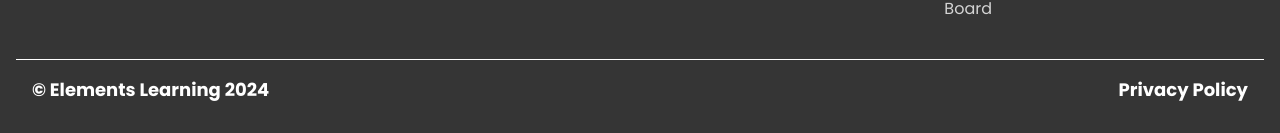
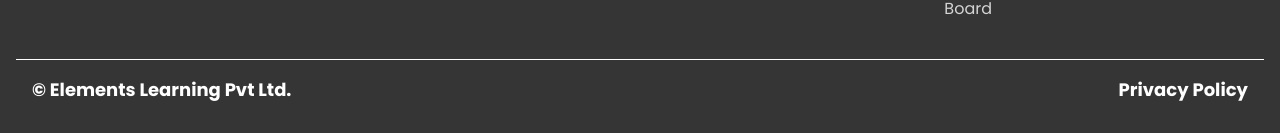
Before and after one commit to TahaShah141/elements-learning, a React (Vite) app: page / in a window 1280 px wide. Shown: the part 6452-6585 px from the top of the page. Built offline with nearby package versions, Linux system fonts and the light colour scheme.

Commit message:
QA changes

```diff
--- a/src/Pages/Footer/FAQSection.jsx
+++ b/src/Pages/Footer/FAQSection.jsx
@@ -16,7 +16,7 @@ const FAQs = [
   },
   {
     question: "Are math manipulative tools safe for children to use?",
-    answer: "Yes, math manipulative tools provided by EL are designed with safety in mind. We ensure that our tools meet safety standards and regulations to provide a safe learning environment for children. Additionally, our materials are carefully selected and tested to ensure durability and suitability for educational purposes. We recommend supervision by adults while children are using the manipulative tools to ensure safe and effective learning experiences."
+    answer: "Yes, math manipulative tools provided by EL are designed with safety in mind. We ensure that our tools meet safety standards and regulations (ISO 9001) to provide a safe learning environment for children. Additionally, our materials are carefully selected and tested to ensure durability and suitability for educational purposes. We recommend supervision by adults while children are using the manipulative tools to ensure safe and effective learning experiences."
   },
   {
     question: "What sets EL apart from other educational platforms?",
--- a/src/Pages/Footer/Footer.jsx
+++ b/src/Pages/Footer/Footer.jsx
@@ -18,7 +18,7 @@ export const Footer = () => {
         </div>
       </div>
       <div className="text-white font-bold flex justify-between py-2 xl:p-4 text-xs sm:text-sm md:text-base xl:text-lg">
-        <p>© Elements Learning 2024</p>
+        <p>© Elements Learning Pvt Ltd.</p>
         <p>Privacy Policy</p>
       </div>
     </footer>
```
